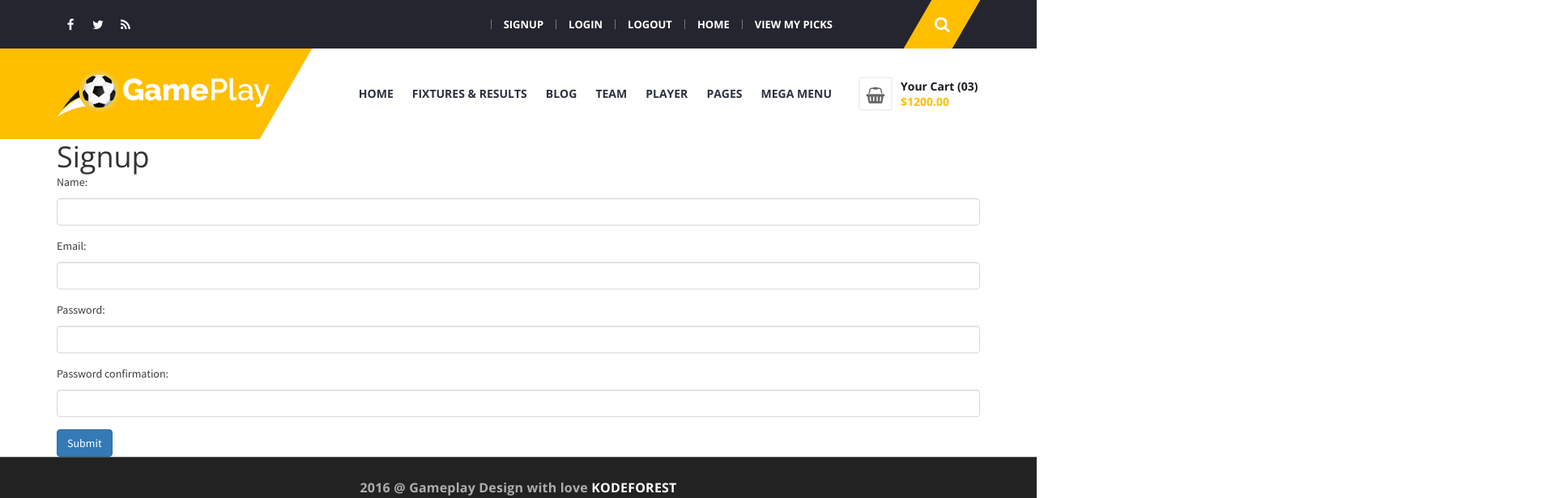
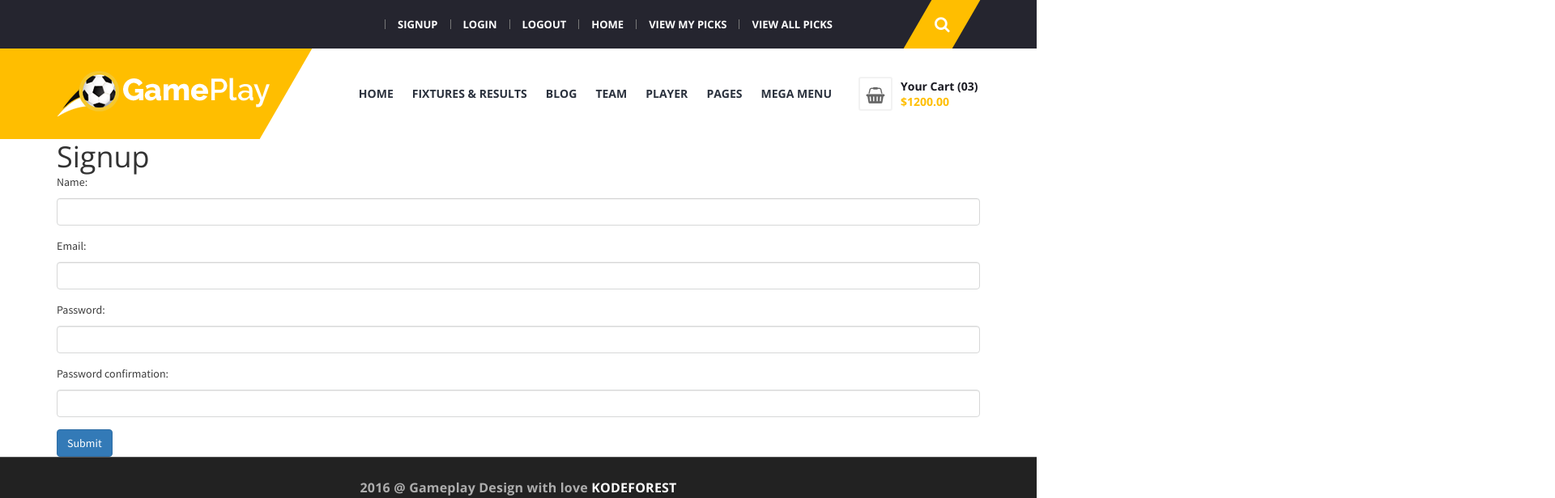
Before and after one commit to MJMeier/VueJS-Capstone, a Vue app: page /#/signup in a window 1280 px wide. Shown: the top 616 px of the page at 81% size, 1920 px wide, since content can reach past the window. Built offline with nearby package versions, Linux system fonts and the light colour scheme; the HTML template or start-up script is replaced by a standard one.

Commit message:
added view all picks page

```diff
--- a/src/App.vue
+++ b/src/App.vue
@@ -33,17 +33,6 @@
       <div class="kf_top_bar">
         <div class="container">
           <div class="pull-left">
-            <ul class="kf_social2">
-              <li>
-                <a href="#"><i class="fa fa-facebook"></i></a>
-              </li>
-              <li>
-                <a href="#"><i class="fa fa-twitter"></i></a>
-              </li>
-              <li>
-                <a href="#"><i class="fa fa-rss"></i></a>
-              </li>
-            </ul>
           </div>
           <div class="kf_right_dec">
             <ul class="kf_topdec">
@@ -64,6 +53,8 @@
               <li class="nav-item"><a class="nav-link" <router-link to="/home">Home</router-link>  </a></li>
 
               <li class="nav-item"><a class="nav-link" <router-link to="/picks">View My Picks</router-link></a></li>
+
+              <li class="nav-item"><a class="nav-link" <router-link to="/allpicks">View All Picks</router-link></a></li>
 
 
             </ul>
--- a/src/router.js
+++ b/src/router.js
@@ -6,6 +6,7 @@ import Signup from "./views/Signup.vue";
 import Login from "./views/Login.vue";
 import Logout from "./views/Logout.vue";
 import Picks from "./views/Picks.vue";
+import AllPicks from "./views/AllPicks.vue";
 
 Vue.use(Router);
 
@@ -16,6 +17,7 @@ export default new Router({
     { path: "/signup", name: "signup", component: Signup },
     { path: "/login", name: "login", component: Login },
     { path: "/logout", name: "logout", component: Logout },
-    { path: "/picks", name: "picks", component: Picks }
+    { path: "/picks", name: "picks", component: Picks },
+    { path: "/allpicks", name: "allpicks", component: AllPicks }
   ]
 });
--- /dev/null
+++ b/src/views/AllPicks.vue
@@ -0,0 +1,31 @@
+<template>
+  <div class="container">
+    <h1>All Picks</h1>
+    <div v-for="allpick in allPicks">
+      <h2>{{ allpick.users_pick }}</h2>
+      <p> {{ allpick.confidence_point }}</p>
+      <p>{{ allpick.user_name }}</p>
+    </div>
+  </div>
+</template>
+
+<script>
+import axios from "axios";
+
+export default {
+  data: function() {
+    return {
+      allPicks: []
+    };
+  },
+  created: function() {
+    axios.get("http://localhost:3000/api/allpicks").then(
+      function(response) {
+        console.log(response.data);
+        this.allPicks = response.data["user_games"];
+      }.bind(this)
+    );
+  },
+  methods: {}
+};
+</script>
```
